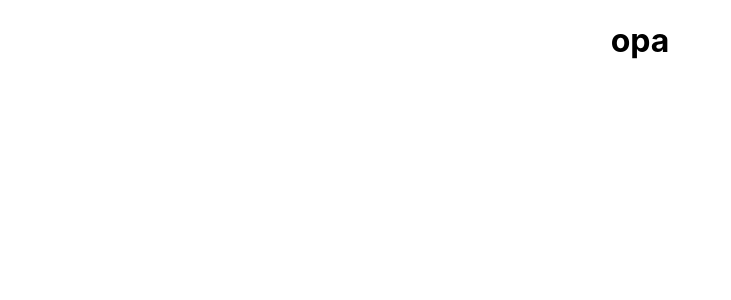
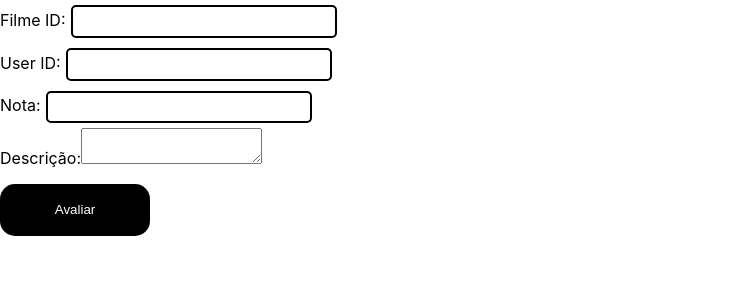
Before and after one commit to BielBatemarque/projeto-web2, a React (Create React App) app in the folder front-end/: page /editarAvaliacao/1 in a window 1280 px wide. Shown: the top 300 px of the page, without its empty margins (0-731 px from the left). Built offline with nearby package versions, Linux system fonts and the light colour scheme.

Commit message:
criação do form

```diff
--- a/front-end/src/pages/EditarAvaliacao/index.jsx
+++ b/front-end/src/pages/EditarAvaliacao/index.jsx
@@ -1,9 +1,50 @@
+import { useState } from 'react';
+import { useParams } from 'react-router-dom';
 import './EditarAvaliacao.css';
 
 export const EditarAvaliacao = () => {
+    const { id } = useParams();
+    console.log(id);
     return(
         <div className="editarAvaliacao">
-            <h1>opa</h1>
+            <form >
+        <div>
+          <label>
+            Filme ID:
+            <input
+              type="text"
+              name="filme_id"
+            />
+          </label>
+        </div>
+        <div>
+          <label>
+            User ID:
+            <input
+              type="text"
+              name="user_id"
+            />
+          </label>
+        </div>
+        <div>
+          <label>
+            Nota:
+            <input
+              type="number"
+              name="nota"
+            />
+          </label>
+        </div>
+        <div>
+          <label>
+            Descrição:
+            <textarea
+              name="descricao"
+            ></textarea>
+          </label>
+        </div>
+        <button type="submit">Avaliar</button>
+      </form>
         </div>
     );
 }
--- a/front-end/src/pages/ListarAvaliacoes/index.jsx
+++ b/front-end/src/pages/ListarAvaliacoes/index.jsx
@@ -40,7 +40,7 @@ export const ListarAvaliacoes = () => {
             <p>{findFilmeTitulo(avaliacao.filme_id)}</p>
             <p>{avaliacao.nota}</p>
             <p>{avaliacao.descricao}</p>
-            <Link to={`/editarAvaliacao/:${avaliacao.id}`}>Editar</Link>
+            <Link to={`/editarAvaliacao/${avaliacao.id}`}>Editar</Link>
           </div>
         ))}
       </div>
```
